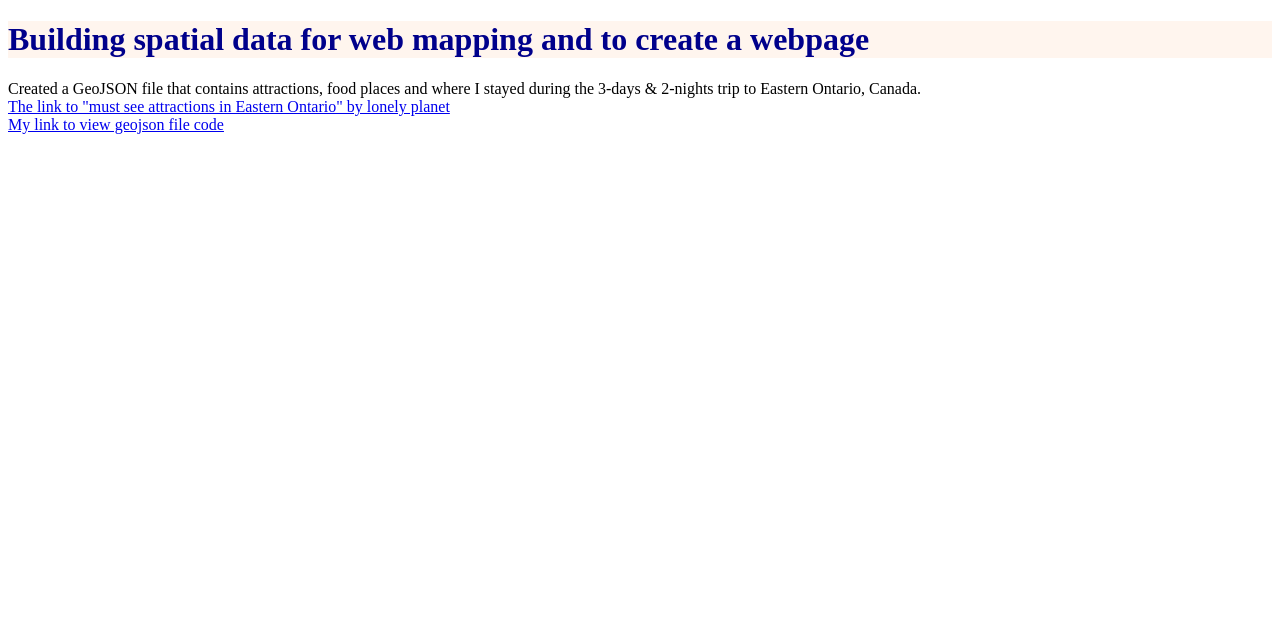
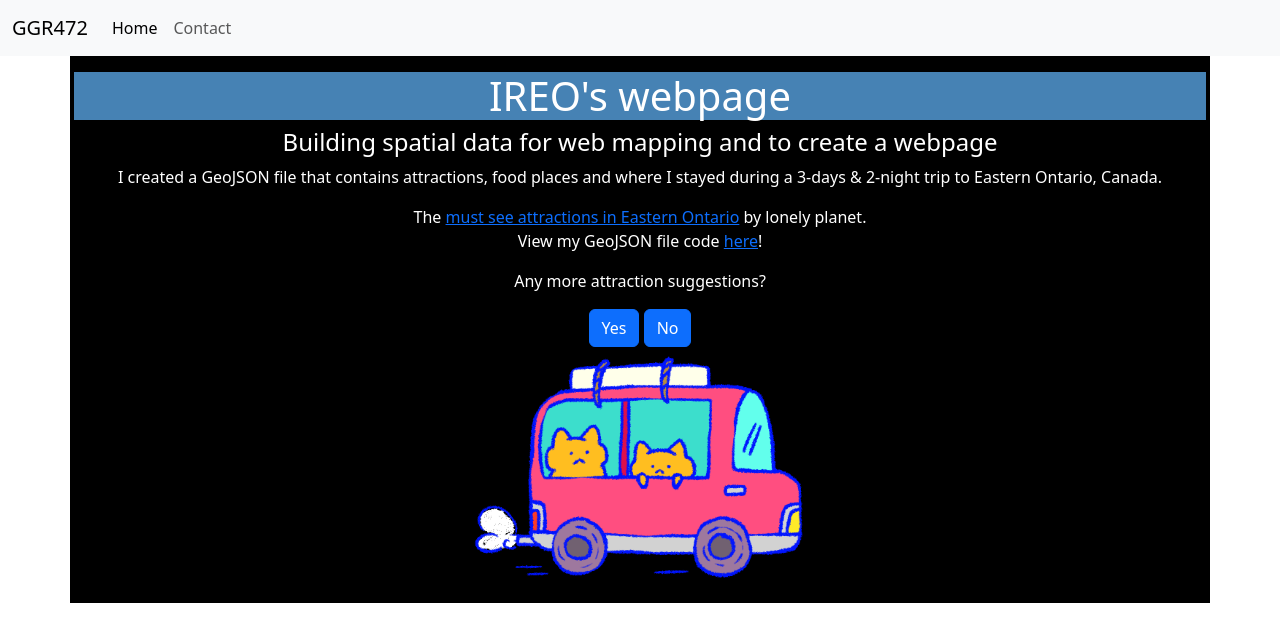
Before and after one commit to ireo00/ggr472-lab1, a plain HTML site: page index.html in a window 1280 px wide. Drawn offline with nearby package versions, Linux system fonts and the light colour scheme.

Commit message:
Update the style and content

```diff
--- a/index.html
+++ b/index.html
@@ -6,14 +6,78 @@
     <meta name="viewport" content="width=device-width, initial-scale=1.0">
     <title>GGR472 Lab 1</title>
     <link rel="stylesheet" href="style.css">
+    <link href="https://cdn.jsdelivr.net/npm/bootstrap@5.3.0-alpha1/dist/css/bootstrap.min.css" rel="stylesheet"
+        integrity="sha384-GLhlTQ8iRABdZLl6O3oVMWSktQOp6b7In1Zl3/Jr59b6EGGoI1aFkw7cmDA6j6gD" crossorigin="anonymous">
 </head>
+
 <body>
-    <h1>Building spatial data for web mapping and to create a webpage</h1>
-    <p>Created a GeoJSON file that contains attractions, food places and where I stayed during the 3-days & 2-nights trip to Eastern Ontario, Canada.
-        <br>
-        <a href="https://www.lonelyplanet.com/canada/eastern-ontario/attractions">The link to "must see attractions in Eastern Ontario" by lonely planet</a>
-        <br>
-        <a href="EasternOntario.geojson">My link to view geojson file code</a>
-    </p>
+    <nav class="navbar navbar-expand-lg bg-body-tertiary">
+        <div class="container-fluid">
+            <a class="navbar-brand">GGR472</a>
+            <button class="navbar-toggler" type="button" data-bs-toggle="collapse"
+                data-bs-target="#navbarSupportedContent" aria-controls="navbarSupportedContent" aria-expanded="false"
+                aria-label="Toggle navigation">
+                <span class="navbar-toggler-icon"></span>
+            </button>
+
+            <!-- Use Bootstrap navbar to link to Contact page
+                    Set collapsible button for small screens -->
+            <div class="collapse navbar-collapse" id="navbarSupportedContent">
+                <ul class="navbar-nav me-auto mb-2 mb-lg-0">
+                    <li class="nav-item">
+                        <a class="nav-link active" aria-current="page" href="#">Home</a>
+                    </li>
+                    <li class="nav-item">
+                        <a class="nav-link" href="contact.html">Contact</a>
+                    </li>
+                </ul>
+            </div>
+        </div>
+    </nav>
+
+    <!-- Centre all text inside container and set background to black and text to white -->
+    <div class="container text-center p-3 mb-2 bg-black text-white">
+
+        <div class="row">
+            <h1>IREO's webpage</h1>
+            <h4>Building spatial data for web mapping and to create a webpage</h4>
+        </div>
+
+        <div class="row">
+        <p>I created a GeoJSON file that contains attractions, food places and where I stayed during a 3-days & 2-night trip to Eastern Ontario, Canada.
+        </p>
+            <p>
+            The <a href="https://www.lonelyplanet.com/canada/eastern-ontario/attractions">must see attractions in Eastern Ontario</a> by lonely planet.
+            <br>
+            View my GeoJSON file code <a href="EasternOntario.geojson">here</a>!
+            </p>
+
+        <p>
+            Any more attraction suggestions?
+        </p>
+        </div>
+
+        <div class="row">
+            <div class="col">
+                <button type="button" class="btn btn-primary" id="btn-yes">Yes</button>
+                <button type="button" class="btn btn-primary" id="btn-no">No</button>
+            </div>
+        </div>
+
+        <!-- Row to display gif stored in Data folder
+        Use Bootstrap grid system to set image to a width of four columns on medium screen and larger
+        Use mx-auto to centre and img-fluid to adjust sizing-->
+        <div class="row">
+            <div class="col-md-4 mx-auto">
+                <img src="road-trip.gif" class="img-fluid" alt="Two cats on a road trip">
+            </div>
+        </div>
+
+    </div>
+    <script src="script.js"></script>
+    <script src="https://cdn.jsdelivr.net/npm/bootstrap@5.3.0-alpha1/dist/js/bootstrap.bundle.min.js"
+        integrity="sha384-w76AqPfDkMBDXo30jS1Sgez6pr3x5MlQ1ZAGC+nuZB+EYdgRZgiwxhTBTkF7CXvN"
+        crossorigin="anonymous"></script>
+
 </body>
 </html>
--- /dev/null
+++ b/script.js
@@ -0,0 +1,17 @@
+var button = document.getElementById("btn-yes");
+
+button.addEventListener("click", function(){
+    alert("Please send the suggestions to ic.chang@mail.utoronto.ca!");
+});
+
+var button = document.getElementById("btn-no");
+
+button.addEventListener("click", function(){
+    alert("Thank you for visiting my website :)");
+});
+
+/*
+function clicked() {
+    console.log("You clicked me")
+}
+*/
--- a/style.css
+++ b/style.css
@@ -1,4 +1,4 @@
 h1 {
-    background-color:seashell;
-    color:darkblue;
+    background-color:steelblue;
+    color:bisque;
 }
```
Also changed, not shown: road-trip.gif (added), 1 other file.
